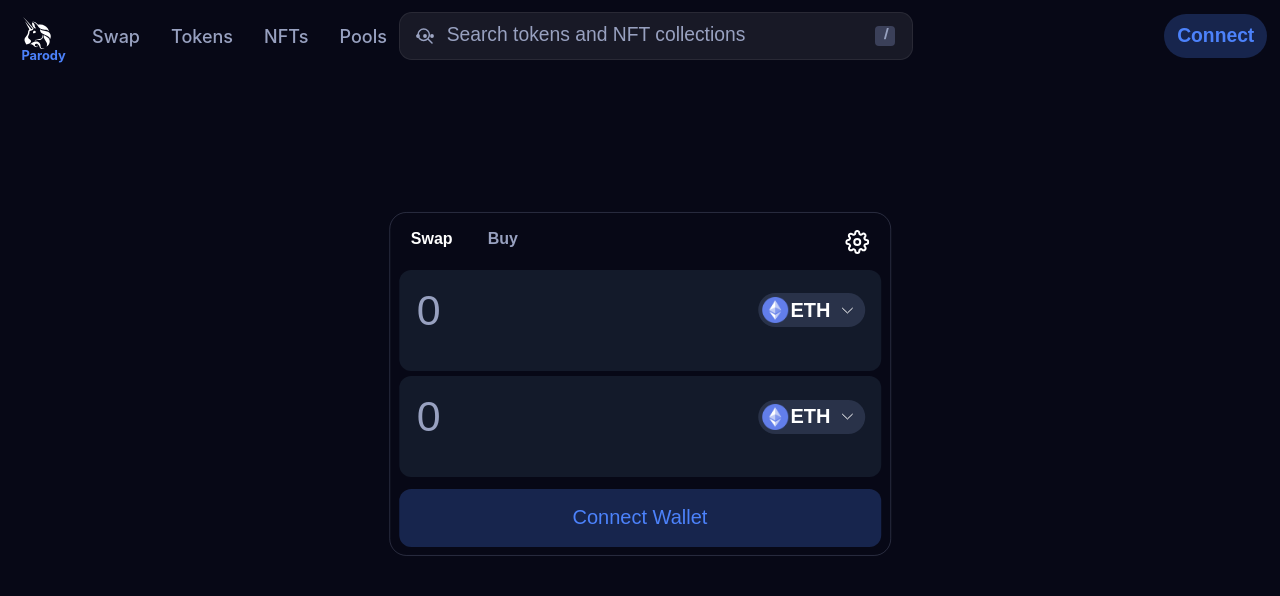
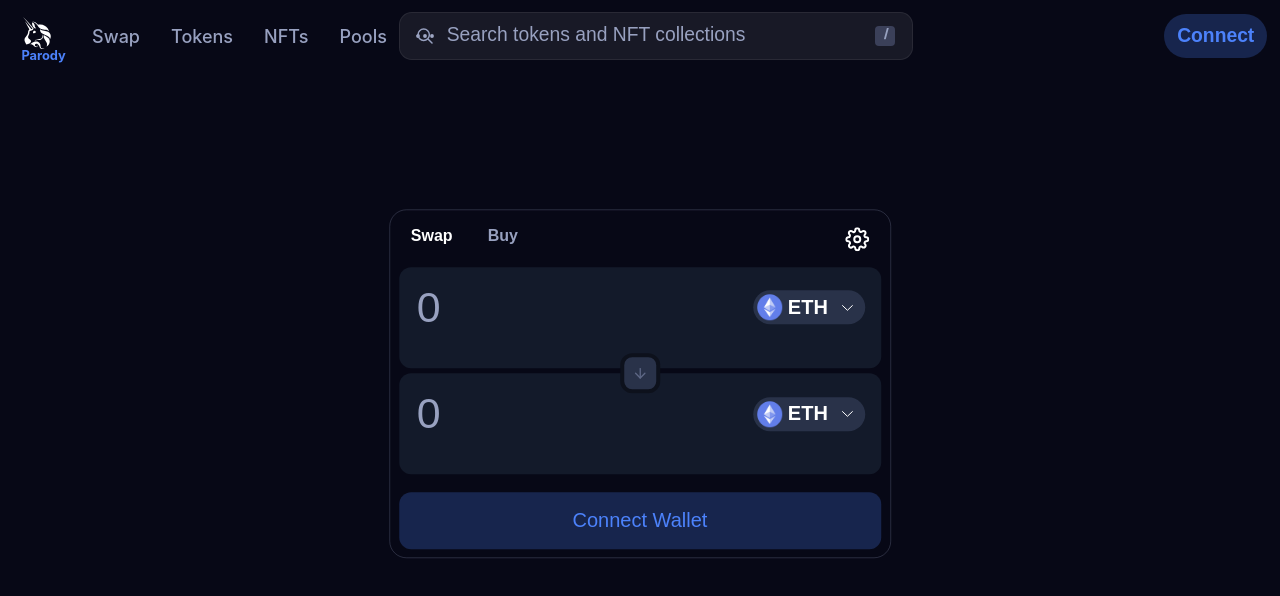
Before and after one commit to Adebobola01/uniswap-parody, a React (Create React App) app: page / in a window 1280 px wide. Shown: the top 596 px of the page. Built offline with nearby package versions, Linux system fonts and the light colour scheme.

Commit message:
feat: added switch token btn

```diff
--- a/src/Components/Inputs/Inputs.scss
+++ b/src/Components/Inputs/Inputs.scss
@@ -83,6 +83,7 @@
     border-radius: 1.6rem;
     display: flex;
     align-items: center;
+
     button {
       padding: 4px 8px 4px 4px;
       cursor: pointer;
@@ -92,13 +93,14 @@
       border-radius: 1.6rem;
       display: flex;
       align-items: center;
+      text-align: center;
       img {
         width: 2.4rem;
       }
       span {
         font-size: 20px;
         font-weight: 600;
-        margin: 0 0.25rem;
+        margin: 0 0.5rem;
         color: white;
       }
       svg {
--- a/src/Components/Swap/index.tsx
+++ b/src/Components/Swap/index.tsx
@@ -16,7 +16,10 @@ const Swap = (props: any) => {
             </div>
             <div className="swap-inputs">
                 <SwapInput/>
-                <SwapInput/>
+                <SwapInput />
+                <div className="swap-switch">
+                    <svg xmlns="http://www.w3.org/2000/svg" width="16" height="16" viewBox="0 0 24 24" fill="none" stroke="#5D6785" stroke-width="2" stroke-linecap="round" stroke-linejoin="round"><line x1="12" y1="5" x2="12" y2="19"></line><polyline points="19 12 12 19 5 12"></polyline></svg>
+                </div>
             </div>
             <button className="swap-btn">Connect Wallet</button>
         </div>
--- a/src/Components/Swap/swap.scss
+++ b/src/Components/Swap/swap.scss
@@ -42,5 +42,25 @@
     border: none;
     border-radius: 12px;
     margin-top: 12px;
+    cursor: pointer;
+
+    &:hover {
+      background-color: rgba(76, 131, 251, 0.301);
+    }
+  }
+
+  &-switch {
+    position: absolute;
+    top: 47%;
+    left: 50%;
+    transform: translate(-50%, -50%);
+    background-color: rgb(41, 50, 73);
+    border: 4px solid rgb(13, 17, 28);
+    border-radius: 12px;
+    width: 40px;
+    height: 40px;
+    display: flex;
+    align-items: center;
+    justify-content: center;
   }
 }
```
